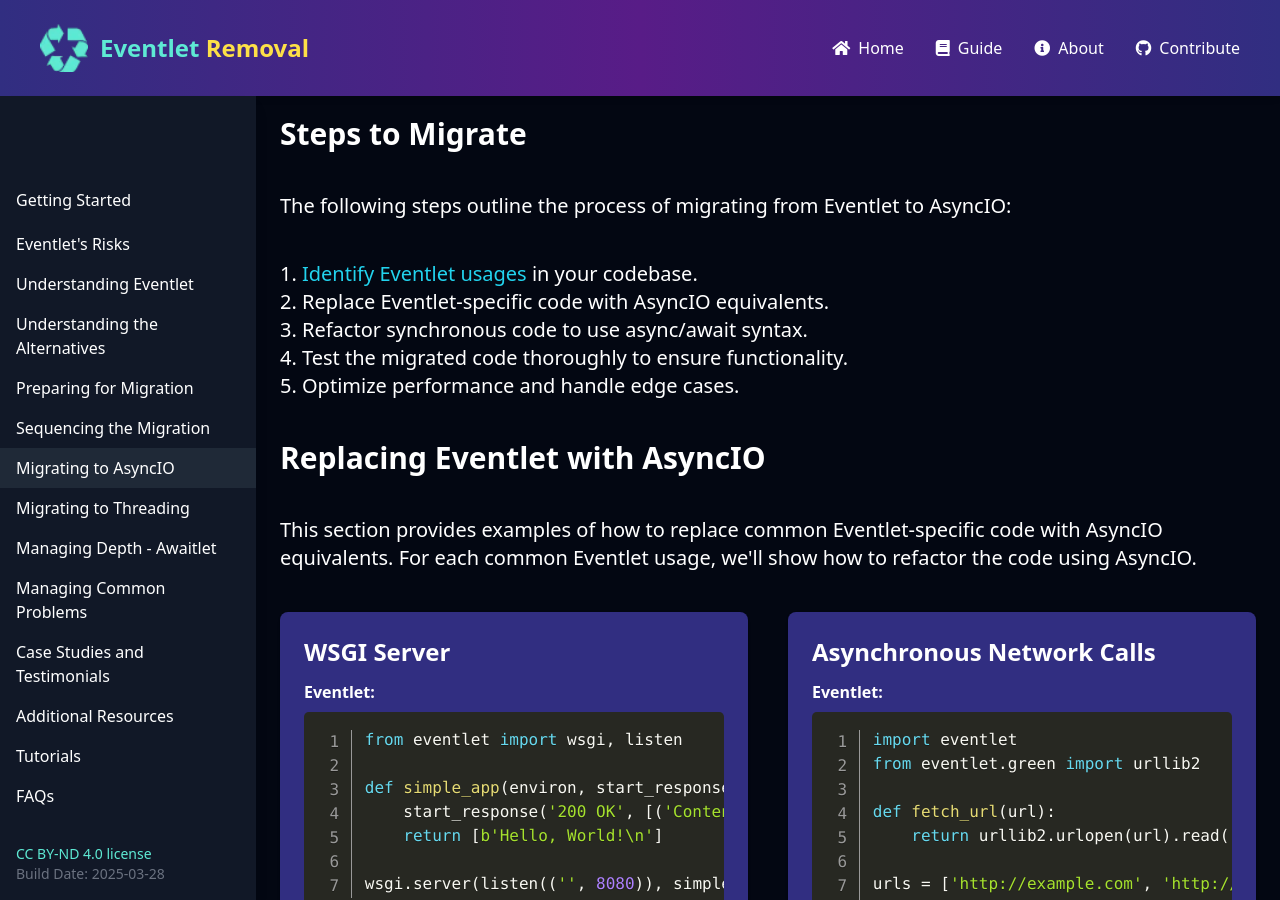
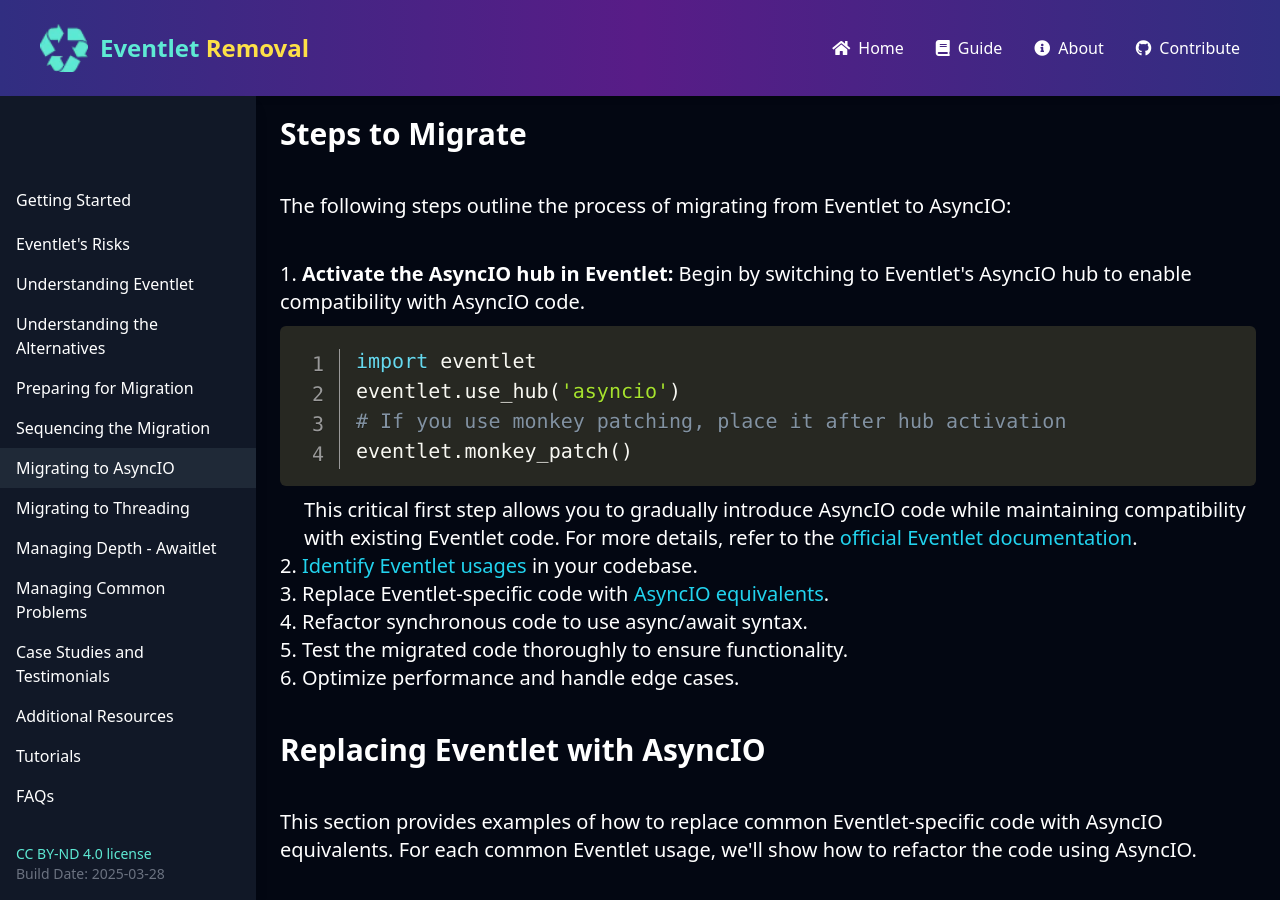
Before and after one commit to eventlet-removal/eventlet-removal.github.io, a Jekyll site: the page built from docs/guide/asyncio.md, in a window 1280 px wide and 900 px high, scrolled down 1472 px. Built offline with Jekyll 4.4.1, drawn with Linux system fonts in a browser that asks for light colours; nearby versions of some CDN libraries.

Commit message:
asyncio hub

```diff
--- a/docs/guide/asyncio.md
+++ b/docs/guide/asyncio.md
@@ -46,8 +46,15 @@ og_description: Detailed step-by-step instructions for refactoring Eventlet code
     <h2 id="steps-to-migrate" class="mt-10 text-3xl font-bold mb-6">Steps to Migrate</h2>
     <p class="mt-10 text-xl">The following steps outline the process of migrating from Eventlet to AsyncIO:</p>
     <ol class="mt-10 text-xl list-decimal list-inside">
+        <li><strong>Activate the AsyncIO hub in Eventlet:</strong> Begin by switching to Eventlet's AsyncIO hub to enable compatibility with AsyncIO code.
+            <pre class="line-numbers mt-4 ml-6"><code class="language-python">import eventlet
+eventlet.use_hub('asyncio')
+# If you use monkey patching, place it after hub activation
+eventlet.monkey_patch()</code></pre>
+            <p class="mt-2 ml-6">This critical first step allows you to gradually introduce AsyncIO code while maintaining compatibility with existing Eventlet code. For more details, refer to the <a href="https://eventlet.readthedocs.io/en/latest/asyncio/migration.html#step-1-switch-to-the-asyncio-hub" class="text-cyan-400" target="_blank">official Eventlet documentation</a>.</p>
+        </li>
         <li><a href="{{ site.baseurl }}{% link guide/preparing.md %}#locate-eventlet-usages" class="text-cyan-400">Identify Eventlet usages</a> in your codebase.</li>
-        <li>Replace Eventlet-specific code with AsyncIO equivalents.</li>
+        <li>Replace Eventlet-specific code with <a href="#replacing-eventlet-with-asyncio" class="text-cyan-400">AsyncIO equivalents</a>.</li>
         <li>Refactor synchronous code to use async/await syntax.</li>
         <li>Test the migrated code thoroughly to ensure functionality.</li>
         <li>Optimize performance and handle edge cases.</li>
```
